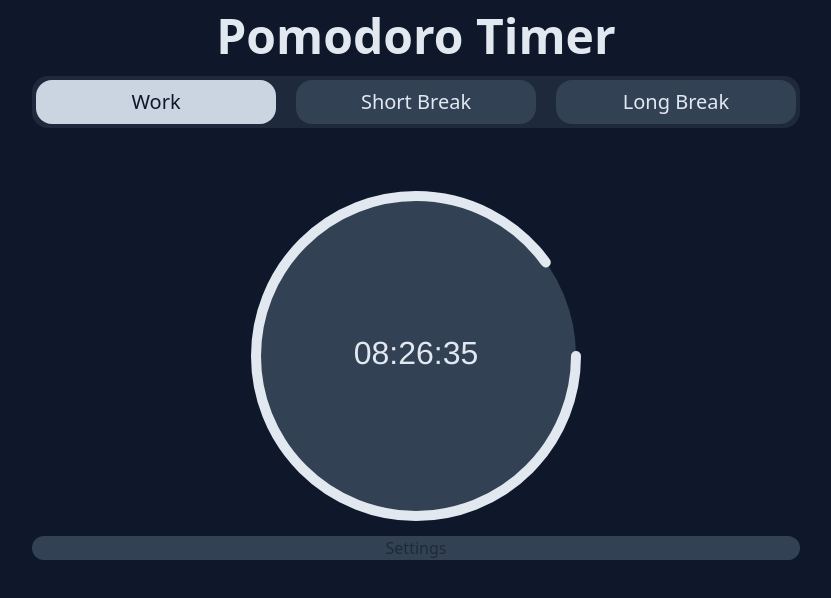
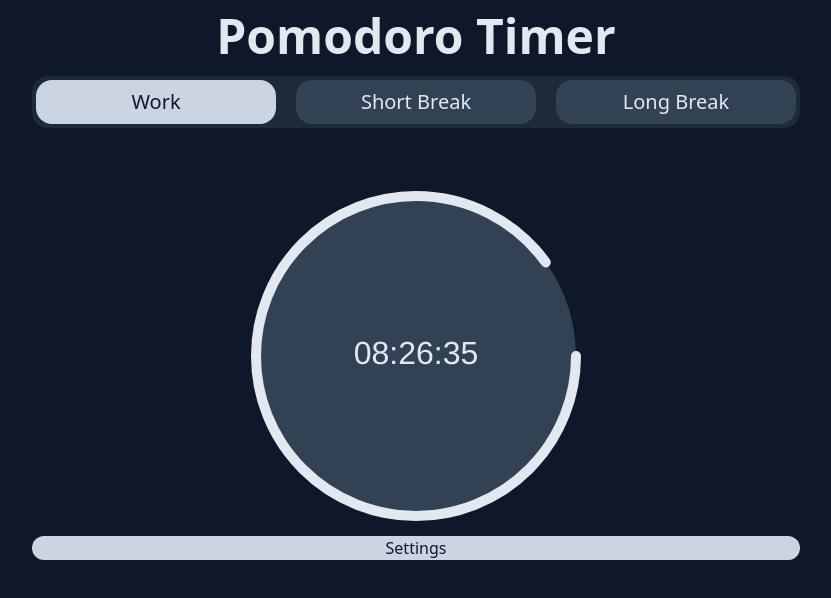
Before and after one commit to bennyfreemantle/pomodoro-timer, a React (Vite) app: page / in a window 1280 px wide. Shown: the top 598 px of the page, without its empty margins (224-1055 px from the left). Built offline with nearby package versions, Linux system fonts and the light colour scheme.

Commit message:
tailwind changes

```diff
--- a/src/comonents/Button/Button.tsx
+++ b/src/comonents/Button/Button.tsx
@@ -5,5 +5,9 @@ type ButtonProps = {
 };
 
 export default function Button({ children }: ButtonProps) {
-  return <button className="bg-slate-700 rounded-2xl">{children}</button>;
+  return (
+    <button className="bg-slate-300 text-slate-900 rounded-2xl">
+      {children}
+    </button>
+  );
 }
```
